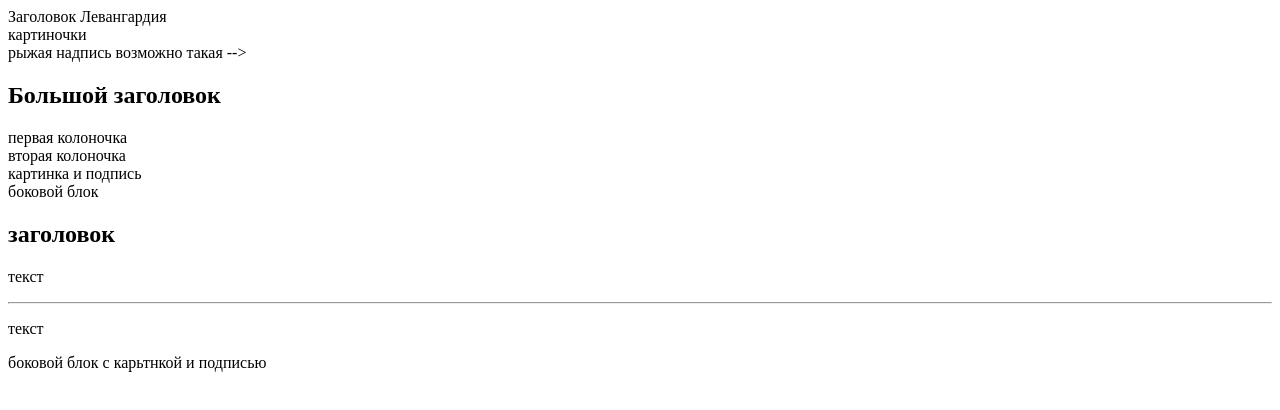
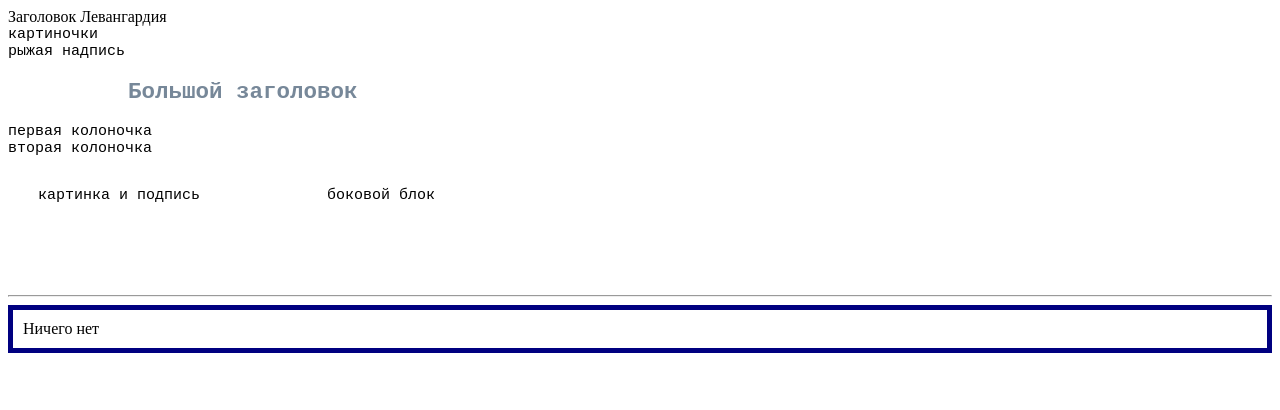
Before and after one commit to WebHeroSchool/struc, a plain HTML site: page index.html in a window 1280 px wide. Drawn offline with Linux system fonts and the light colour scheme.

Commit message:
index.html

```diff
--- a/index.html
+++ b/index.html
@@ -1,6 +1,8 @@
 <!DOCTYPE html>
 <html>
   <head>
+    <meta charset="utf-8">
+    <link rel="stylesheet" href="./style.css">
     <title>
       Газетка
     </title>
@@ -10,25 +12,17 @@
       Заголовок Левангардия
     </header>
       <section> картиночки </section>
-      <section> рыжая надпись <! -- <h4>возможно такая</h4> --> </section>
+      <section class=""> рыжая надпись</section>
       <section>
         <h1>Большой заголовок</h1>
         <div>первая колоночка</div>
         <div>вторая колоночка</div>
       </section>
       <section>
-        <article>картинка и подпись</article>
-        <aside>боковой блок</aside>
+        <article class="definition">картинка и подпись</article>
+        <aside class="side">боковой блок</aside>
       </section>
-      <section>
-        <article>
-          <h2>заголовок</h2>
-          <p>текст</p>
-          <hr>
-          <p>текст</p>
-          </article>
-        <aside>боковой блок c карьтнкой и подписью</aside>
-      </section>
-      <! -- подвала нет -->
+      <hr>
+      <footer class="later"> Ничего нет </footer>
     </body>
   </html>
```
